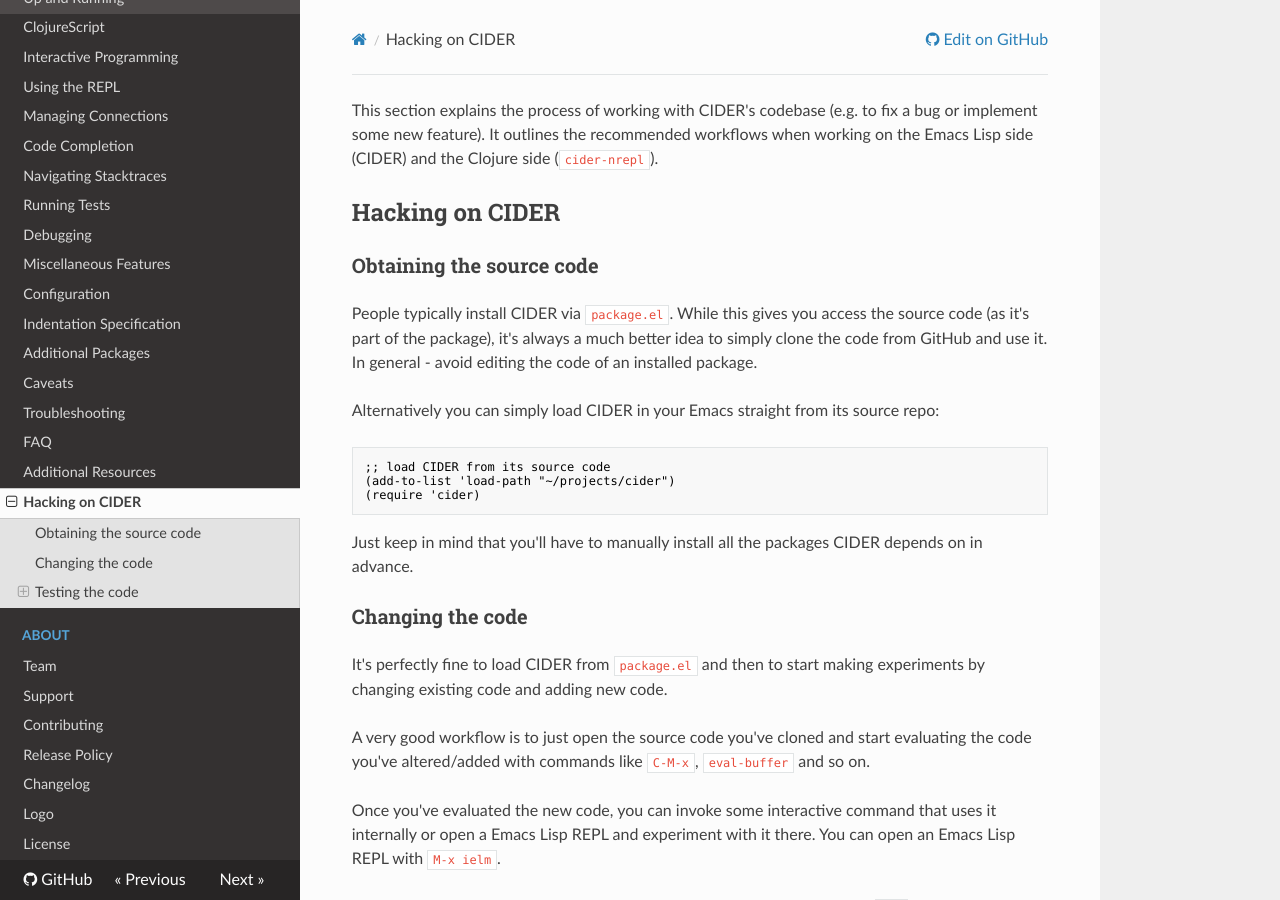
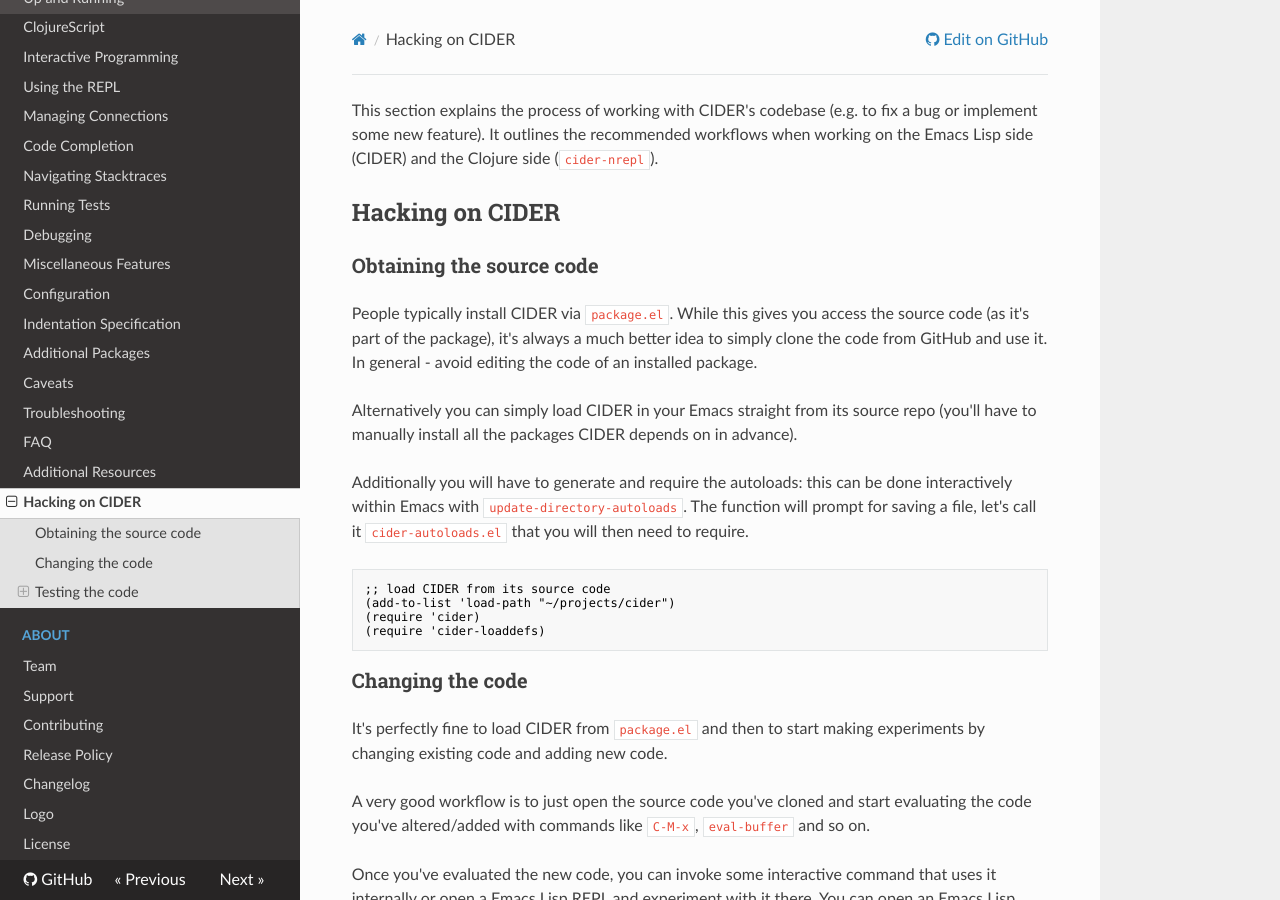
Before and after one commit to clojure-emacs/cider, an MkDocs documentation site: the page built from doc/hacking_on_cider.md, in a window 1280 px wide and 900 px high. Built offline with MkDocs 1.6.1, drawn with Linux system fonts in a browser that asks for light colours; nearby versions of some CDN libraries; old or Windows-style settings are respelled for this version of MkDocs.

Commit message:
Add little autoload explanation to Hacking on Cider doc page

````diff
--- a/doc/hacking_on_cider.md
+++ b/doc/hacking_on_cider.md
@@ -12,16 +12,20 @@
 code of an installed package.
 
 Alternatively you can simply load CIDER in your Emacs straight from its source
-repo:
+repo (you'll have to manually install all the packages CIDER depends on
+in advance).
+
+Additionally you will have to generate and require the autoloads: this can be
+done interactively within Emacs with `update-directory-autoloads`. The function
+will prompt for saving a file, let's call it `cider-autoloads.el` that you will
+then need to require.
 
 ```el
 ;; load CIDER from its source code
 (add-to-list 'load-path "~/projects/cider")
 (require 'cider)
+(require 'cider-loaddefs)
 ```
-
-Just keep in mind that you'll have to manually install all the packages CIDER
-depends on in advance.
 
 ### Changing the code
 
````
